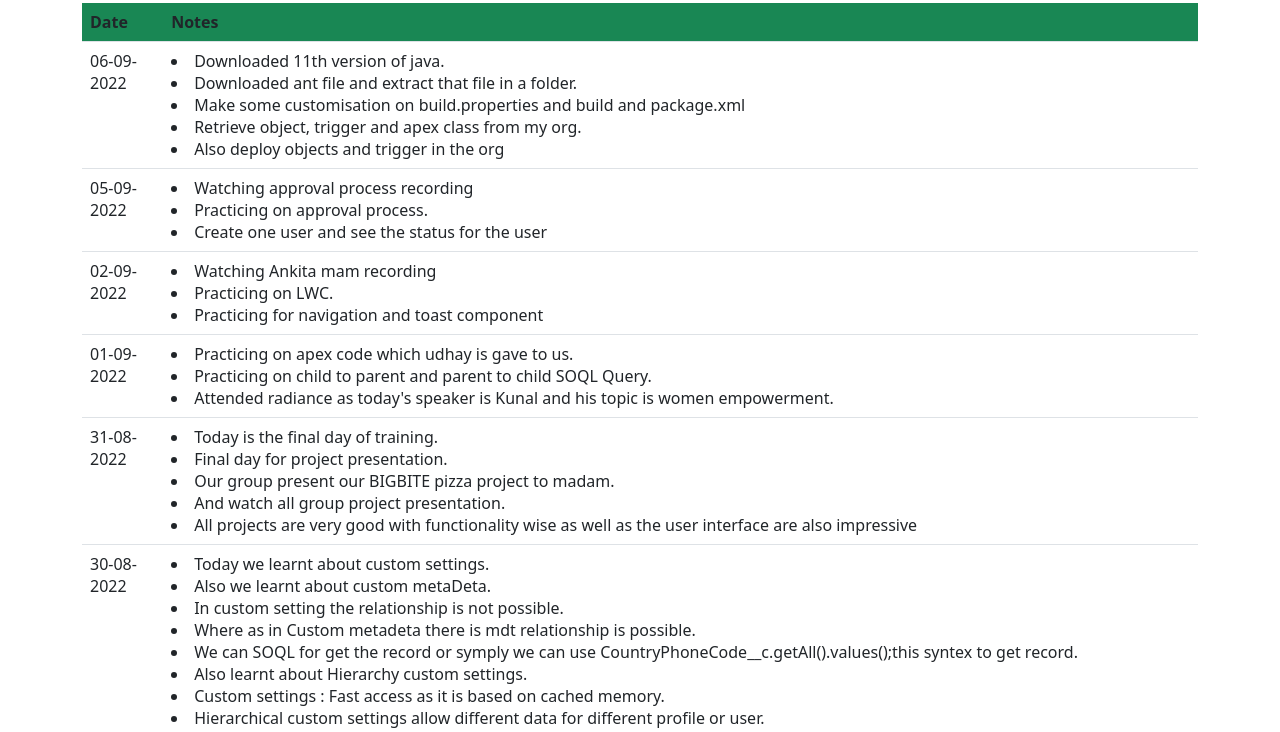
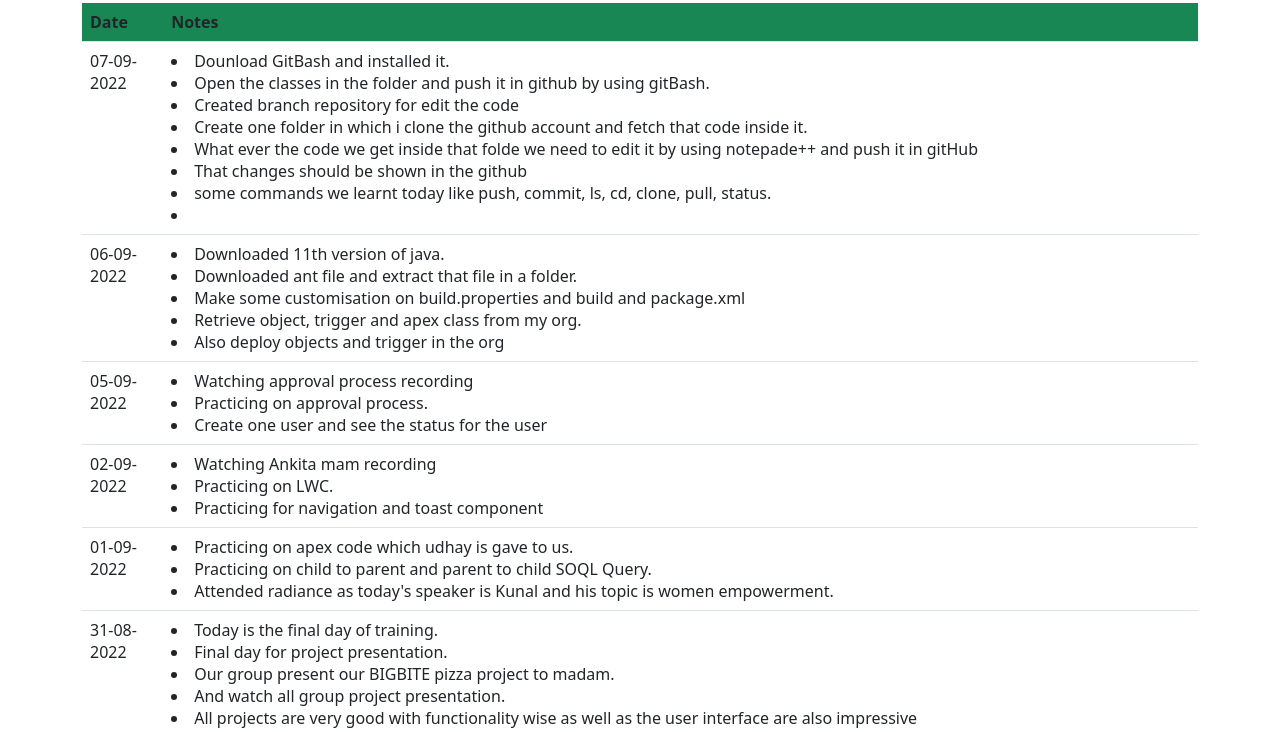
Before and after one commit to rahul-mrk/rahul-mrk.github.io, a plain HTML site: page Journal.html in a window 1280 px wide. Shown: the part 53-785 px from the top of the page. Drawn offline with nearby package versions, Linux system fonts and the light colour scheme.

Commit message:
Add files via upload

```diff
--- a/Journal.html
+++ b/Journal.html
@@ -15,6 +15,18 @@
                 </tr>
             </thead>
             <tbody>
+			<tr>
+				<td>07-09-2022</td>
+				<td>
+				<li>Dounload GitBash and installed it.</li>
+				<li>Open the classes in the folder and push it in github by using gitBash.</li>
+				<li>Created branch repository for edit the code</li>
+				<li>Create one folder in which i clone the github account and fetch that code inside it.</li>
+				<li>What ever the code we get inside that folde we need to edit it by using notepade++ and push it in gitHub</li>
+				<li>That changes should be shown in the github</li>
+				<li>some commands we learnt today like push, commit, ls, cd, clone, pull, status.</li>
+				<li></li>
+				</tr>
 			<tr>
 				<td>06-09-2022</td>
 				<td>
```
